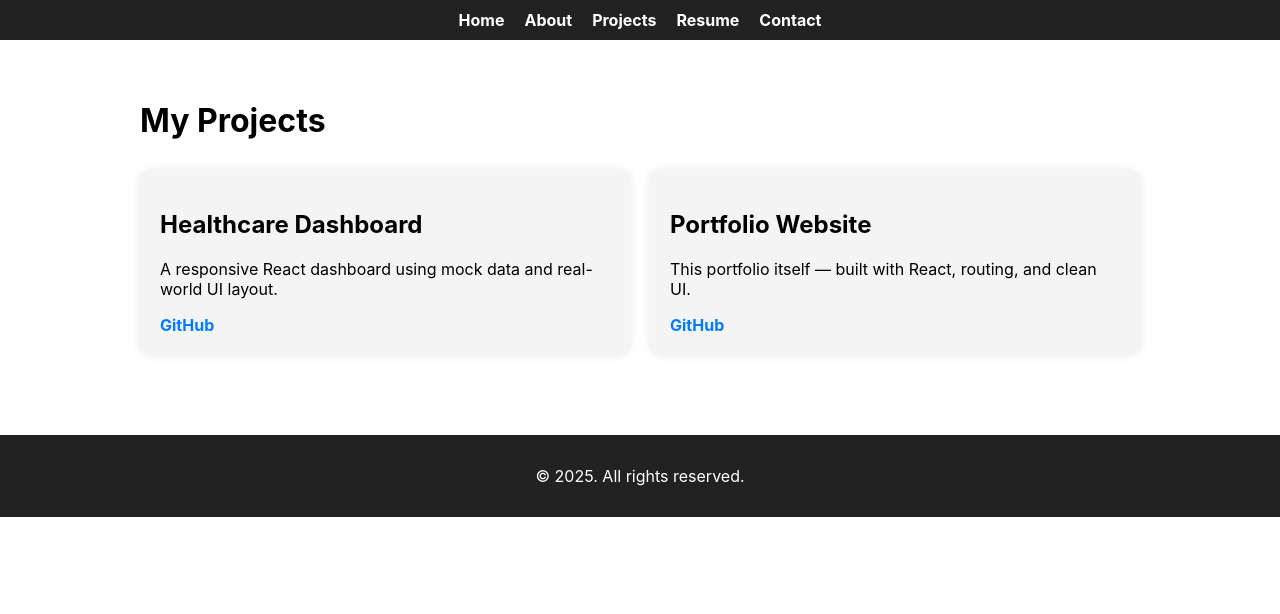
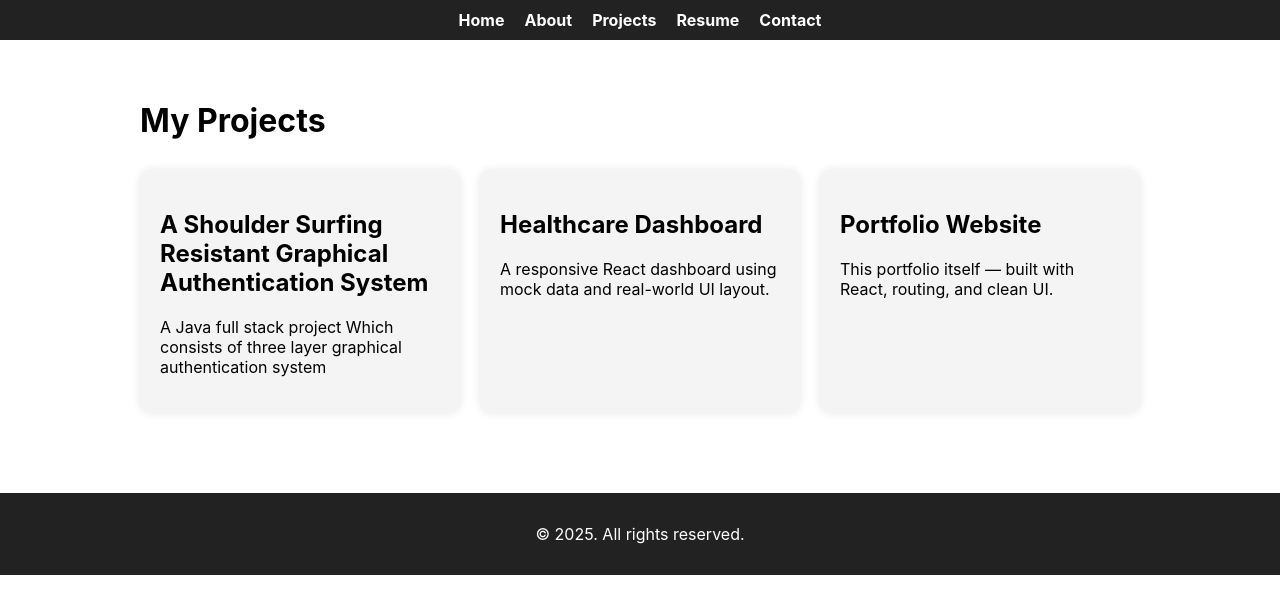
Before and after one commit to Zeeshan0610/zeeshan-portfolio, a React (Create React App) app: page /projects in a window 1280 px wide. Shown: the top 614 px of the page. Built offline with nearby package versions, Linux system fonts and the light colour scheme.

Commit message:
Initial commit

```diff
--- a/src/pages/About.jsx
+++ b/src/pages/About.jsx
@@ -14,7 +14,7 @@ function About() {
         <ul>
           <li>HTML, CSS, JavaScript</li>
            <li>Java</li>
-          <li>React (in progress)</li>
+          <li>ReactJS</li>
           <li>Git & GitHub</li>
         </ul>
       </div>
--- a/src/pages/Contact.jsx
+++ b/src/pages/Contact.jsx
@@ -7,9 +7,9 @@ function Contact() {
       <p>Feel free to reach out via email or Call!</p>
 
       <div className="contact-links">
-        <p>Email: <a href="mailto:your.email@example.com">Zeeshan.mukram6@gmail.com</a></p>
+        <p>Email: <a  href="mailto:Zeeshan.mukram6@gmail.com" target="_blank">Zeeshan.mukram6@gmail.com</a></p>
         <p>Mobile No(WhatsApp): 9066852215</p>
-        <p>LinkedIn: <a href="https://linkedin.com/in/your-profile" target="_blank" rel="noopener noreferrer">https://www.linkedin.com/in/mohammed-zeeshan-mukram-348489260</a></p>
+        <p>LinkedIn: <a href="https://linkedin.com/in/mohammed-zeeshan-mukram-348489260/" target="_blank">Mohammed Zeeshan Mukram</a></p>
       </div>
     </div>
   );
--- a/src/pages/Projects.jsx
+++ b/src/pages/Projects.jsx
@@ -2,18 +2,20 @@ import "./Projects.css";
 
 const projects = [
   {
+    title: "A Shoulder Surfing Resistant Graphical Authentication System",
+    description: "A Java full stack project Which consists of three layer graphical authentication system",
+    demo: "#",
+  },
+  {
     title: "Healthcare Dashboard",
     description: "A responsive React dashboard using mock data and real-world UI layout.",
-    github: "https://github.com/your-username/healthcare-dashboard",
-    demo: "#", // optional
+    demo: "#",
   },
   {
     title: "Portfolio Website",
     description: "This portfolio itself — built with React, routing, and clean UI.",
-    github: "https://github.com/Zeeshan0610/zeeshan-portfolio",
     demo: "#",
   },
-  // Add more projects later!
 ];
 
 function Projects() {
@@ -25,13 +27,12 @@ function Projects() {
           <div className="project-card" key={idx}>
             <h2>{proj.title}</h2>
             <p>{proj.description}</p>
-            <div className="project-links">
-              <a href={proj.github} target="_blank" rel="noopener noreferrer">GitHub</a>
+
               {proj.demo !== "#" && (
                 <a href={proj.demo} target="_blank" rel="noopener noreferrer">Live Demo</a>
               )}
             </div>
-          </div>
+
         ))}
       </div>
     </div>
```
